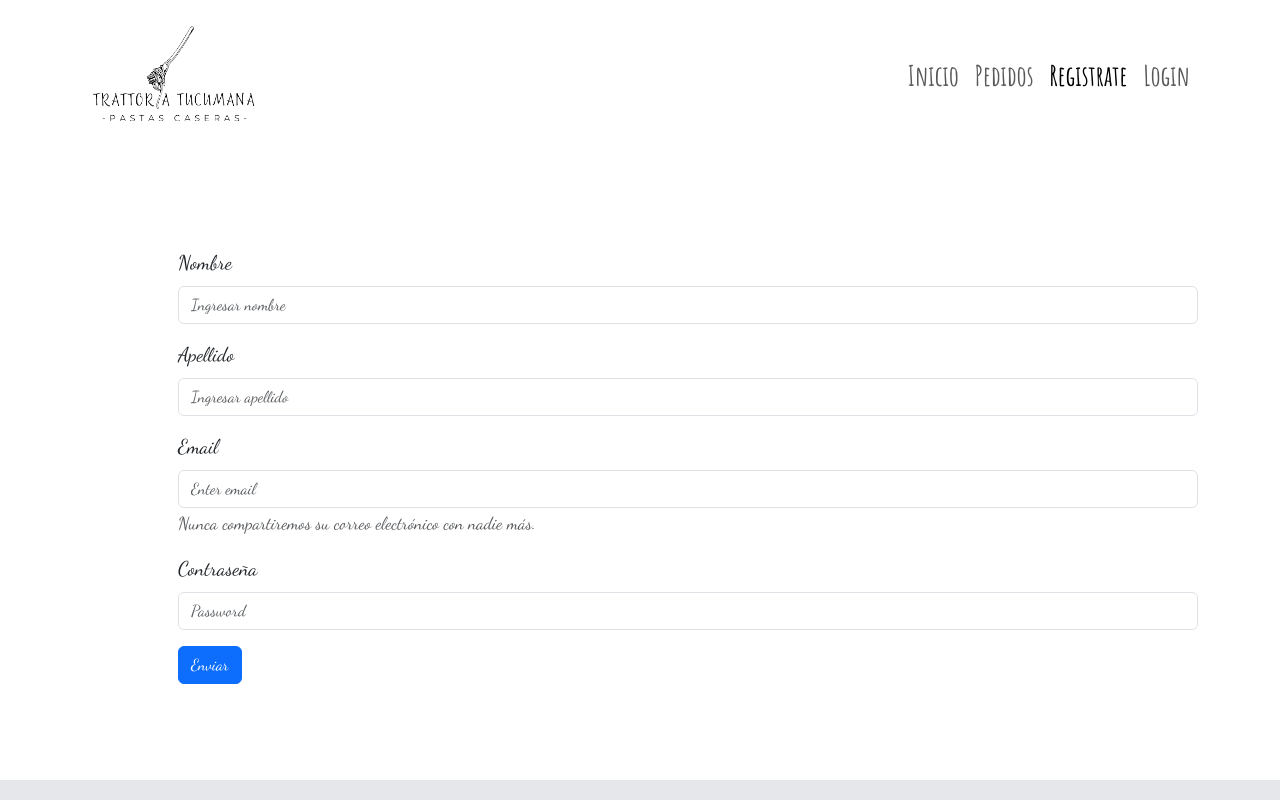
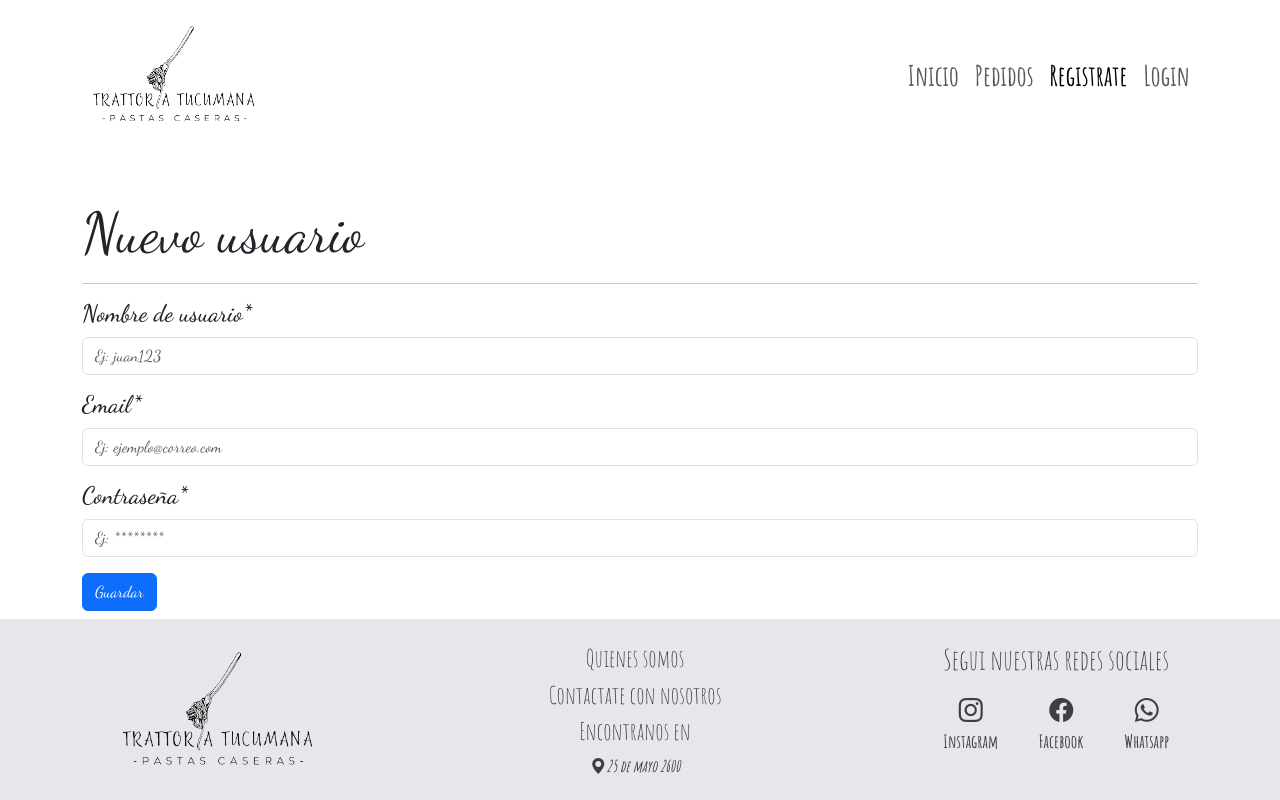
Before and after one commit to ivan-silva22/proyectoFinalFrontend, a React (Vite) app: page /Registro in a window 1280 px wide. Shown: the top 800 px of the page. Built offline with nearby package versions, Linux system fonts and the light colour scheme.

Commit message:
Registro
funcionalidad del registro

```diff
--- a/db.json
+++ b/db.json
@@ -25,6 +25,12 @@
       "email": "admin@rollingcode.com",
       "password": "Admin123",
       "id": 1
+    },
+    {
+      "nombreUsuario": "Hugo Triunfetti",
+      "email": "huguitotriunfetti@gmail.com",
+      "password": "Admin123",
+      "id": 2
     }
   ],
   "pedidos": [
@@ -58,7 +64,5 @@
       "producto": "Canelones",
       "estado": "pendiente"
     }
-
-
   ]
 }
--- a/src/components/helpers/queries.js
+++ b/src/components/helpers/queries.js
@@ -95,3 +95,18 @@ export const consultarListaPedidos = async () =>{
         console.log(error);
     }
 }
+
+export const consultaAgregarUsuario = async (usuario) => {
+    try {
+      const respuesta = await fetch(URLUsuario, {
+        method: "POST",
+        headers: {
+          "Content-Type": "application/json",
+        },
+        body: JSON.stringify(usuario),
+      });
+      return respuesta;
+    } catch (error) {
+      console.log(error);
+    }
+  };
--- a/src/components/views/Registro.jsx
+++ b/src/components/views/Registro.jsx
@@ -1,47 +1,106 @@
-import { Button, Form, Container } from 'react-bootstrap';
+import { Form, Button } from "react-bootstrap";
+import { useForm } from "react-hook-form";
+import Swal from "sweetalert2";
+import { consultaAgregarUsuario } from "../helpers/queries";
 
-function Registro() {
+
+const Registro = () => {
+  const {
+    register,
+    handleSubmit,
+    formState: { errors },
+    reset,
+  } = useForm();
+
+  const onSubmit = (usuarioNuevo) => {
+    consultaAgregarUsuario(usuarioNuevo).then((respuestaCreated) => {
+      console.log(respuestaCreated);
+      if (respuestaCreated && respuestaCreated.status === 201) {
+        Swal.fire(
+          'Usuario creado',
+          `El usuario ${usuarioNuevo.nombreUsuario} fue creado correctamente`,
+          'success'
+        );
+        reset();
+      } else {
+        Swal.fire(
+          'Ocurrió un error',
+          `El usuario ${usuarioNuevo.nombreUsuario} no fue creado, inténtelo más tarde`,
+          'error'
+        );
+      }
+    });
+  };
+
   return (
-    <Container className="mainSection">
-      <Form className='container m-5 p-5 letraDancing fs-5'>
-
-<Form.Group className="mb-3" controlId="formNombre">
-        <Form.Label>Nombre</Form.Label>
-        <Form.Control type="nombre" placeholder="Ingresar nombre" />
-        <Form.Text className="text-muted">
-
+    <section className="container mainSection h5 fs-4 letraDancing">
+      <h1 className="display-4 mt-5">Nuevo usuario</h1>
+      <hr />
+      <Form onSubmit={handleSubmit(onSubmit)}>
+        <Form.Group className="mb-3" controlId="formNombreUsuario">
+          <Form.Label>Nombre de usuario*</Form.Label>
+          <Form.Control
+            type="text"
+            placeholder="Ej: juan123"
+            {...register("nombreUsuario", {
+              required: "El nombre de usuario es obligatorio",
+              minLength: {
+                value: 2,
+                message: "La cantidad mínima de caracteres es de 2 dígitos",
+              },
+              maxLength: {
+                value: 100,
+                message: "La cantidad máxima de caracteres es de 100 dígitos",
+              },
+            })}
+          />
+          <Form.Text className="text-danger">
+            {errors.nombreUsuario?.message}
           </Form.Text>
         </Form.Group>
 
-      <Form.Group className="mb-3" controlId="formApellido">
-        <Form.Label>Apellido</Form.Label>
-        <Form.Control type="Apellido" placeholder="Ingresar apellido" />
-        <Form.Text className="text-muted">
+        <Form.Group className="mb-3" controlId="formEmail">
+          <Form.Label>Email*</Form.Label>
+          <Form.Control
+            type="email"
+            placeholder="Ej: ejemplo@correo.com"
+            {...register("email", {
+              required: "El correo electrónico es obligatorio",
+              pattern: {
+                value: /^[A-Z0-9._%+-]+@[A-Z0-9.-]+\.[A-Z]{2,4}$/i,
+                message: "Correo electrónico inválido",
+              },
+            })}
+          />
+          <Form.Text className="text-danger">
+            {errors.email?.message}
           </Form.Text>
         </Form.Group>
 
-
-
-      <Form.Group className="mb-3" controlId="formBasicEmail">
-        <Form.Label>Email</Form.Label>
-        <Form.Control type="email" placeholder="Enter email" />
-        <Form.Text className="text-muted">
-        Nunca compartiremos su correo electrónico con nadie más.
+        <Form.Group className="mb-3" controlId="formPassword">
+          <Form.Label>Contraseña*</Form.Label>
+          <Form.Control
+            type="password"
+            placeholder="Ej: ********"
+            {...register("password", {
+              required: "La contraseña es obligatoria",
+              minLength: {
+                value: 6,
+                message: "La contraseña debe tener al menos 6 caracteres",
+              },
+            })}
+          />
+          <Form.Text className="text-danger">
+            {errors.password?.message}
           </Form.Text>
         </Form.Group>
 
-      <Form.Group className="mb-3" controlId="formBasicPassword">
-        <Form.Label>Contraseña</Form.Label>
-        <Form.Control type="password" placeholder="Password" />
-      </Form.Group>
-
-
         <Button variant="primary" type="submit">
-        Enviar
+          Guardar
         </Button>
       </Form>
-    </Container>
+    </section>
   );
-}
+};
 
 export default Registro;
```
Lines whose indentation alone changed are shown as unchanged.
